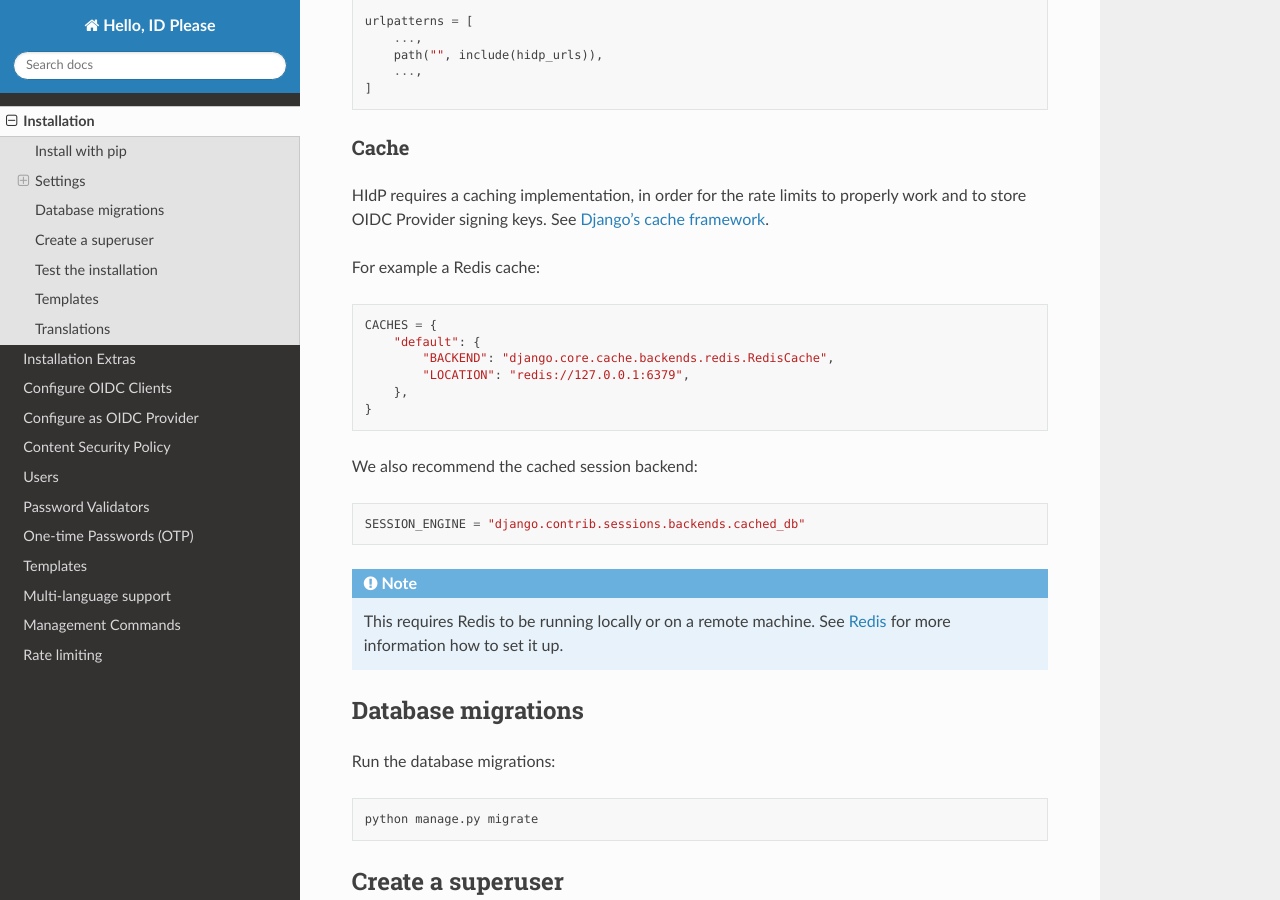
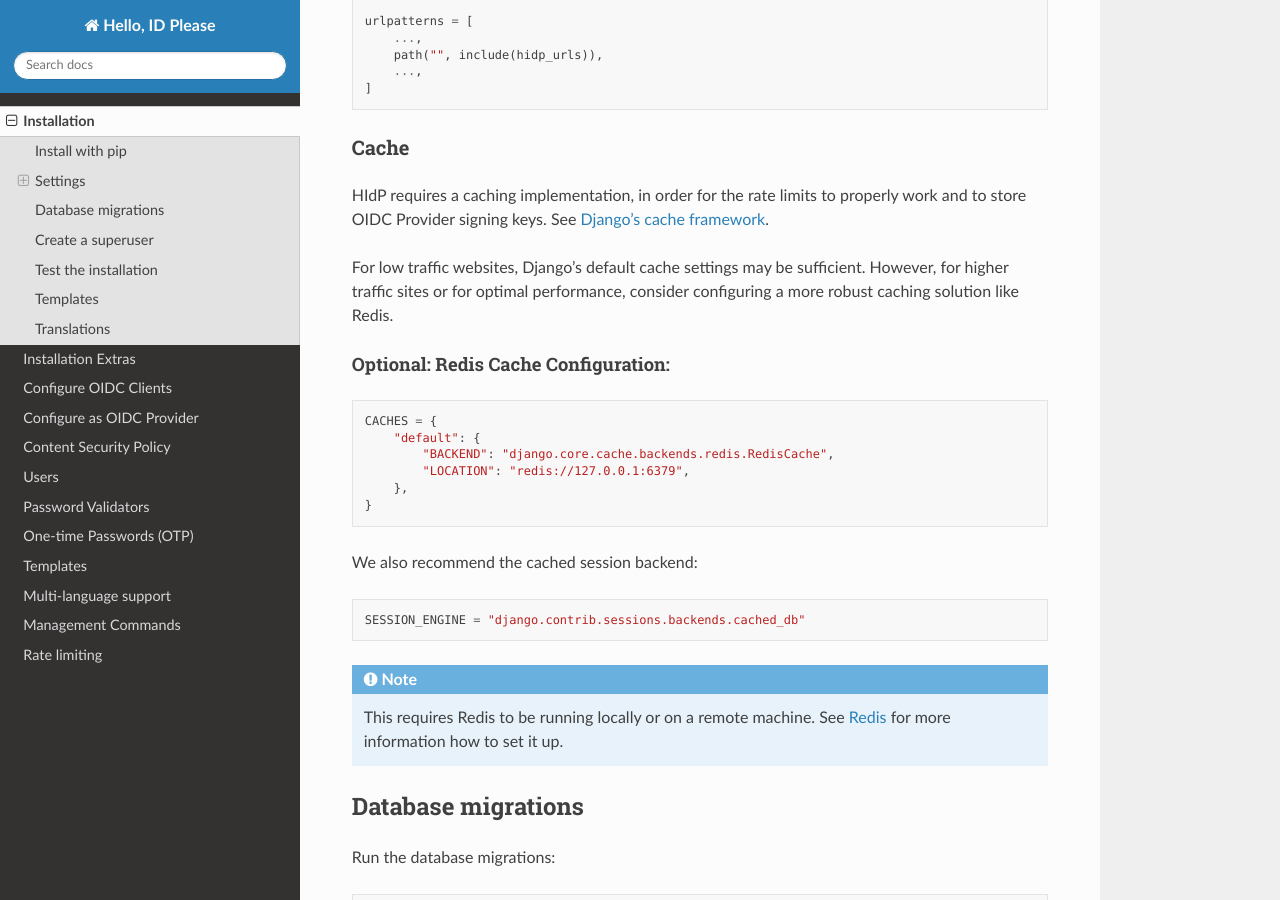
Before and after one commit to leukeleu/django-hidp, a Sphinx documentation site: the page built from packages/hidp/docs/installation.md, in a window 1280 px wide and 900 px high, scrolled down 3888 px. Built offline with Sphinx 7.4.7 and the Read the Docs theme 3.1.0, drawn with Linux system fonts in a browser that asks for light colours.

Commit message:
Adjust cache docs to make clear that Django's default cache configuration is sufficient for low-traffic websites

````diff
--- a/packages/hidp/docs/installation.md
+++ b/packages/hidp/docs/installation.md
@@ -187,7 +187,9 @@ urlpatterns = [
 HIdP requires a caching implementation, in order for the rate limits to properly work
 and to store OIDC Provider signing keys. See [Django's cache framework](https://docs.djangoproject.com/en/stable/topics/cache/#django-s-cache-framework).
 
-For example a Redis cache:
+For low traffic websites, Django's default cache settings may be sufficient. However, for higher traffic sites or for optimal performance, consider configuring a more robust caching solution like Redis.
+
+#### Optional: Redis Cache Configuration:
 
 ```python
 CACHES = {
````
